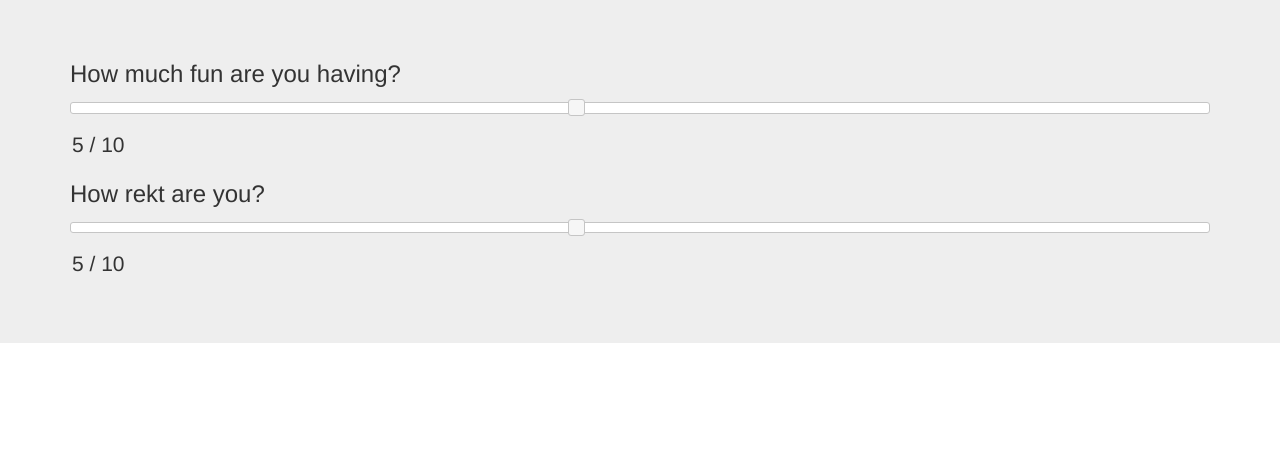
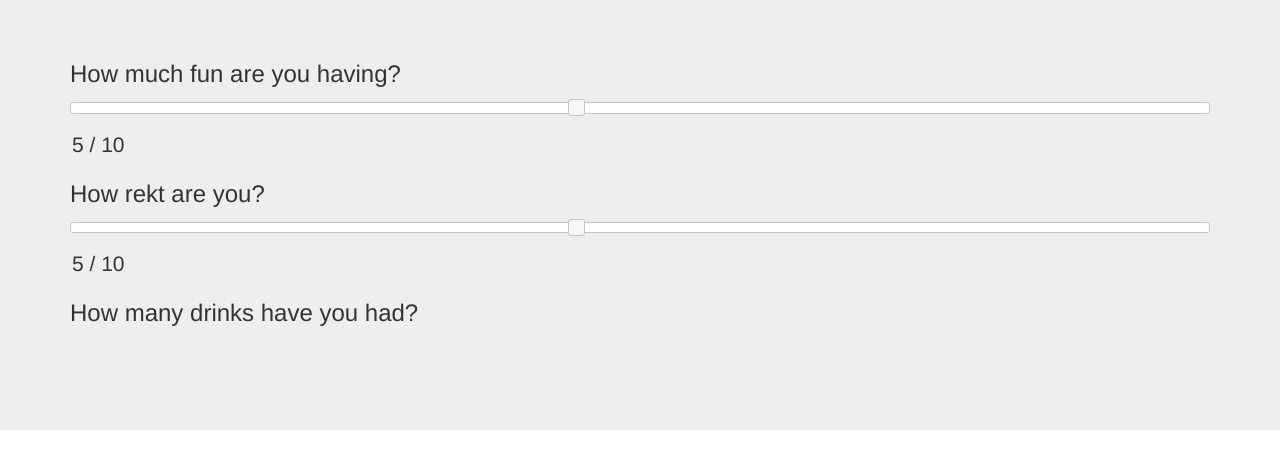
Before and after one commit to jhd/spunout, a plain HTML site: page dist/html/session.html in a window 1280 px wide. Shown: the part 57-526 px from the top of the page. Drawn offline with nearby package versions, Linux system fonts and the light colour scheme.

Commit message:
Added screenshots

```diff
--- a/dist/html/session.html
+++ b/dist/html/session.html
@@ -62,6 +62,9 @@
           <input type="text" id="rekt-value" readonly>
         </p>
 
+        <h3>How many drinks have you had?</h3>
+        <p><label>
+
       </div>
     </div>
 
```
Also changed, not shown: dist/screenshots/screen1.png (added), dist/screenshots/screen2.png (added).
